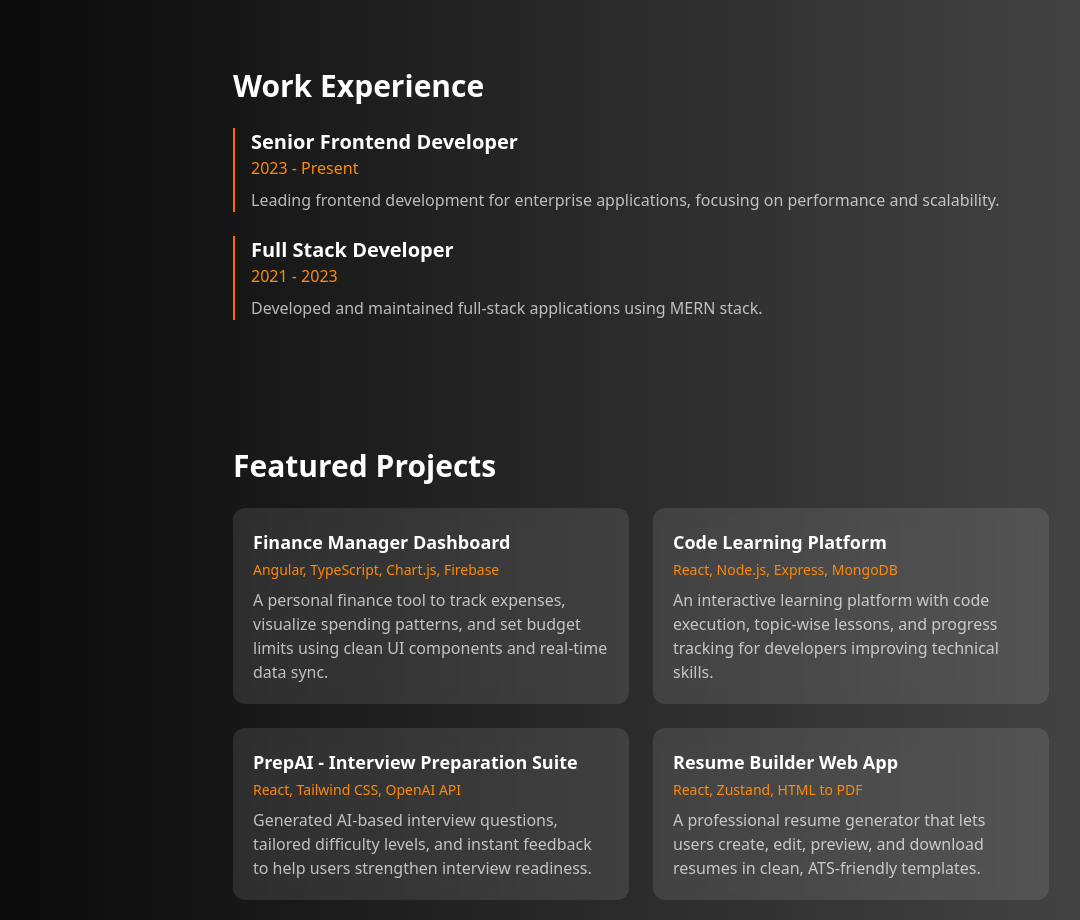
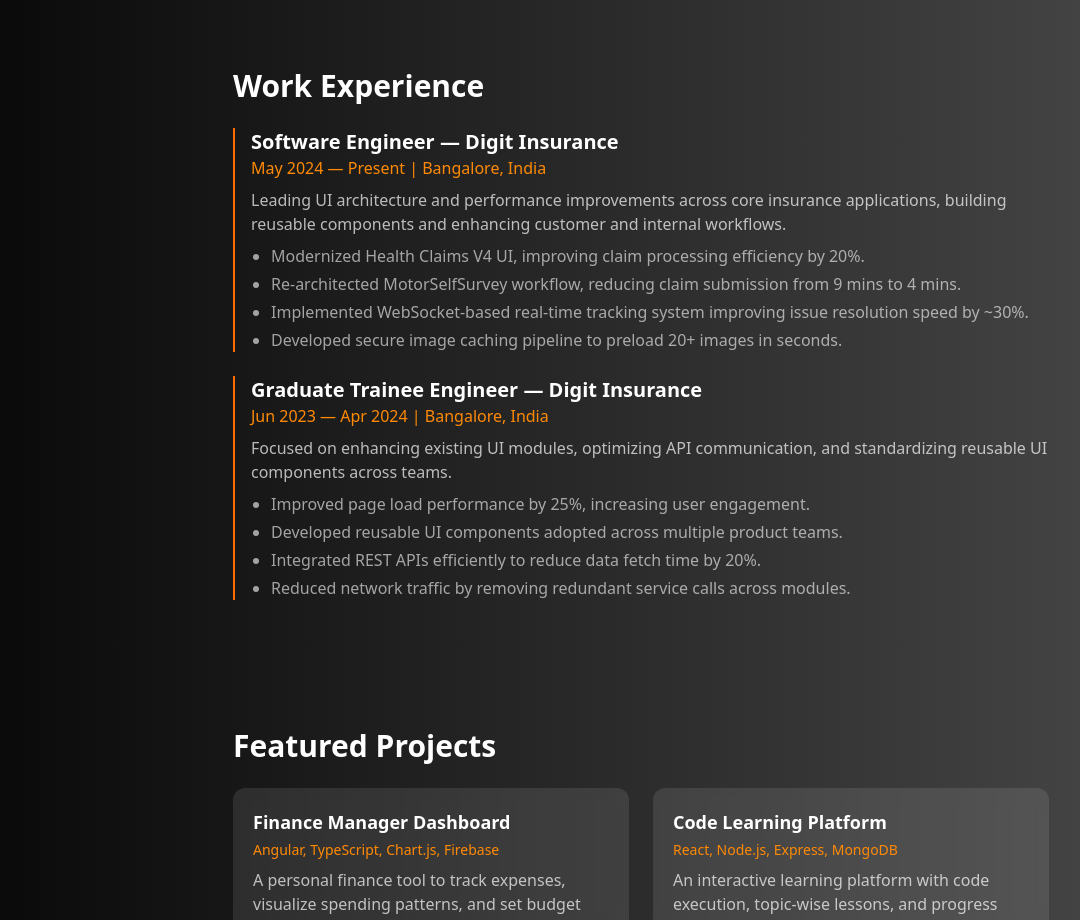
Before and after one commit to sajalshrivastav/sajal, a React (Vite) app in the folder portfolio/: page / in a window 1280 px wide. Shown: the part 1640-2560 px from the top of the page, without its empty margins (199-1279 px from the left). Built offline with nearby package versions, Linux system fonts and the light colour scheme.

Commit message:
Added Expereince

```diff
--- a/portfolio/src/components/Experience.jsx
+++ b/portfolio/src/components/Experience.jsx
@@ -12,25 +12,37 @@
       >
         <h2 className="text-3xl font-bold text-white mb-6">Work Experience</h2>
         <div className="space-y-6">
+
+          {/* Software Engineer */}
           <div className="border-l-2 border-orange-500 pl-4">
-            <h3 className="text-xl text-white font-semibold">
-              Senior Frontend Developer
-            </h3>
-            <p className="text-orange-400">2023 - Present</p>
+            <h3 className="text-xl text-white font-semibold">Software Engineer — Digit Insurance</h3>
+            <p className="text-orange-400">May 2024 — Present | Bangalore, India</p>
             <p className="text-white/70 mt-2">
-              Leading frontend development for enterprise applications, focusing
-              on performance and scalability.
+              Leading UI architecture and performance improvements across core insurance applications, building reusable components and enhancing customer and internal workflows.
             </p>
+            <ul className="list-disc ml-5 text-white/60 mt-2 space-y-1">
+              <li>Modernized Health Claims V4 UI, improving claim processing efficiency by 20%.</li>
+              <li>Re-architected MotorSelfSurvey workflow, reducing claim submission from 9 mins to 4 mins.</li>
+              <li>Implemented WebSocket-based real-time tracking system improving issue resolution speed by ~30%.</li>
+              <li>Developed secure image caching pipeline to preload 20+ images in seconds.</li>
+            </ul>
           </div>
+
+          {/* Graduate Trainee Engineer */}
           <div className="border-l-2 border-orange-500 pl-4">
-            <h3 className="text-xl text-white font-semibold">
-              Full Stack Developer
-            </h3>
-            <p className="text-orange-400">2021 - 2023</p>
+            <h3 className="text-xl text-white font-semibold">Graduate Trainee Engineer — Digit Insurance</h3>
+            <p className="text-orange-400">Jun 2023 — Apr 2024 | Bangalore, India</p>
             <p className="text-white/70 mt-2">
-              Developed and maintained full-stack applications using MERN stack.
+              Focused on enhancing existing UI modules, optimizing API communication, and standardizing reusable UI components across teams.
             </p>
+            <ul className="list-disc ml-5 text-white/60 mt-2 space-y-1">
+              <li>Improved page load performance by 25%, increasing user engagement.</li>
+              <li>Developed reusable UI components adopted across multiple product teams.</li>
+              <li>Integrated REST APIs efficiently to reduce data fetch time by 20%.</li>
+              <li>Reduced network traffic by removing redundant service calls across modules.</li>
+            </ul>
           </div>
+
         </div>
       </motion.div>
     </section>
```
